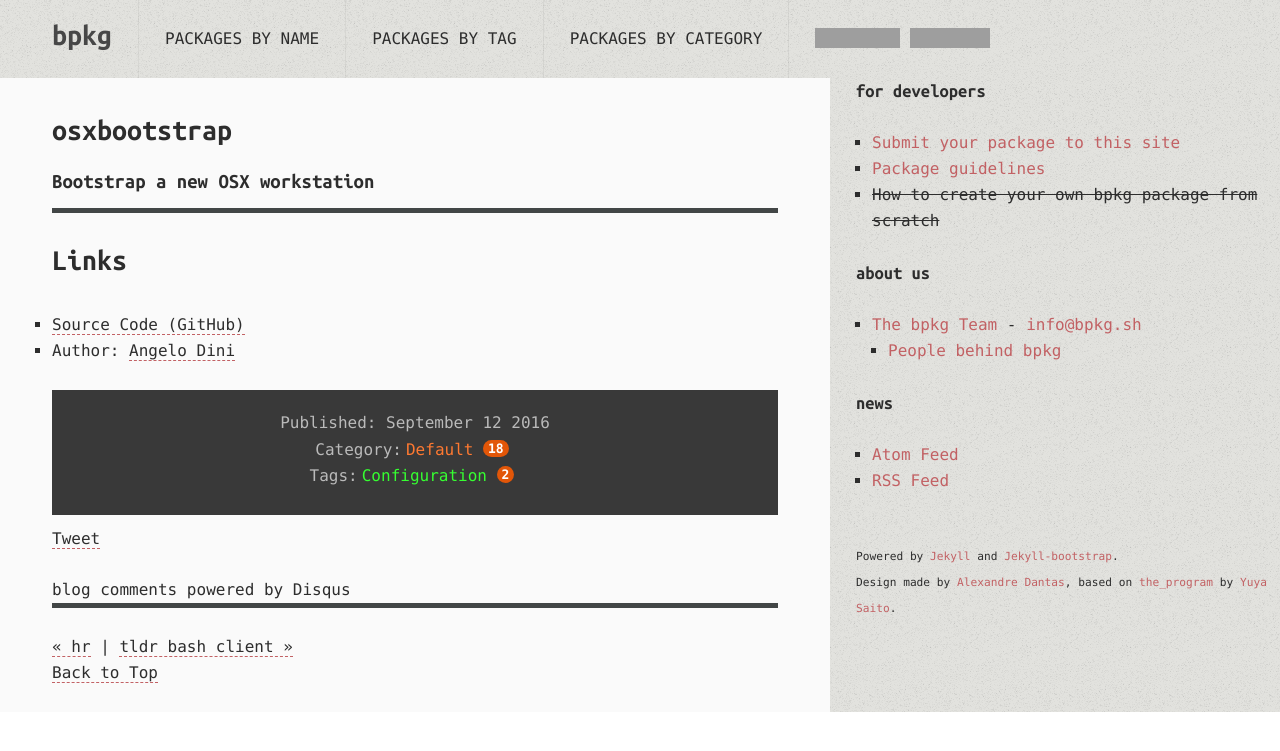
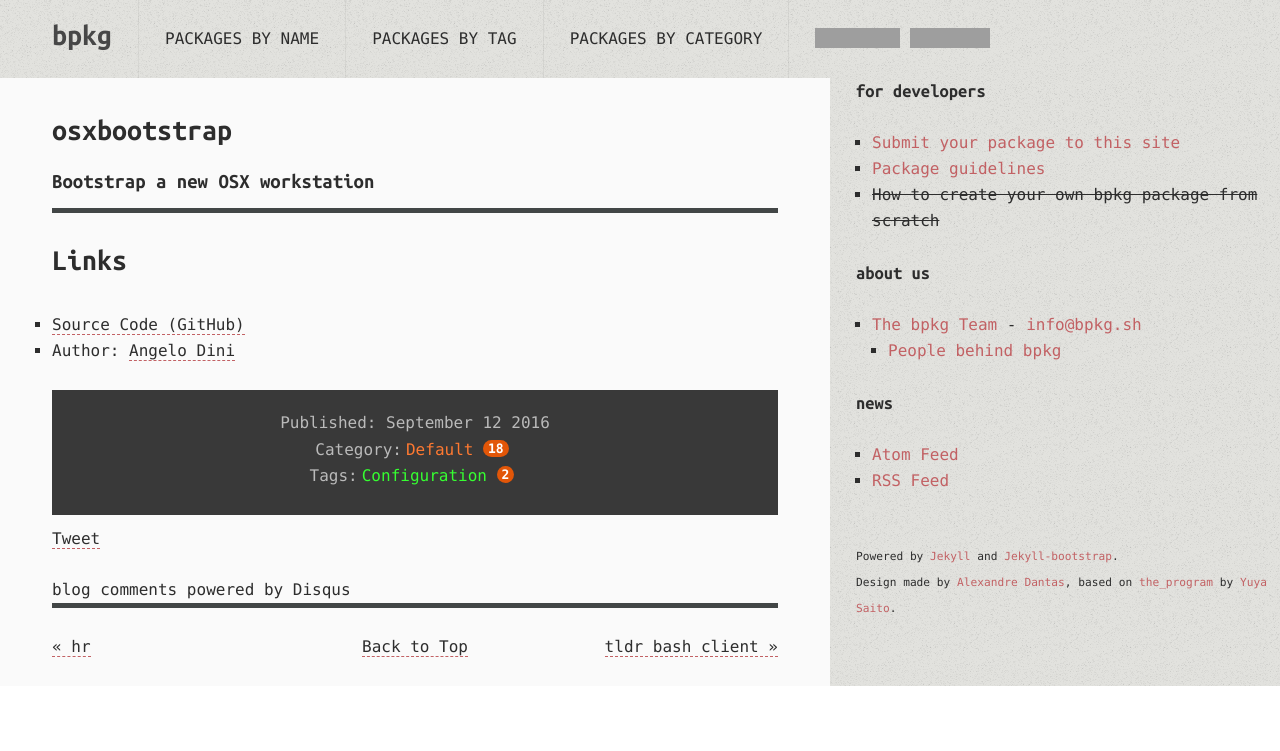
Before and after one commit to bpkg/bpkg.github.io, a Jekyll site: the page built from _posts/2016-09-12-osxbootstrap.md, in a window 1280 px wide. Shown: the top 751 px of the page. Built offline with Jekyll 4.4.1, drawn with Linux system fonts in a browser that asks for light colours; comment, search, counter and statistics services are not loaded; grey boxes are pictures that could not be loaded.

Commit message:
Update pagination layout on posts.

```diff
--- a/_includes/themes/the-program/post.html
+++ b/_includes/themes/the-program/post.html
@@ -55,20 +55,15 @@
         <div class="unit-inner unit-foot-inner">
           <nav class="pagination">
             <ul>
-              {% if page.previous %}
-              <li class="prev"><a class="internal" rel="prev"  href="{{ page.previous.url }}" title="View {{ page.previous.title }}">&laquo; {{ page.previous.title }}</a></li>
-              {% endif %}
-              {% if page.previous and page.next %}
-              <li class="pipe"> | </li>
-              {% endif %}
-              {% if page.next %}
-              <li class="next"><a class="internal" rel="next"  href="{{ page.next.url }}" title="View {{ page.next.title }}">{{ page.next.title }} &raquo;</a></li>
-              {% endif %}
+              <li class="prev">
+                {% if page.previous %}<a class="internal" rel="prev"  href="{{ page.previous.url }}" title="View {{ page.previous.title }}">&laquo; {{ page.previous.title }}</a>{% endif %}
+              </li>
+              <li class="gotop"><a href="#page">Back to Top</a></li>
+              <li class="next">
+                {% if page.next %}<a class="internal" rel="next"  href="{{ page.next.url }}" title="View {{ page.next.title }}">{{ page.next.title }} &raquo;</a>{% endif %}
+              </li>
             </ul>
           </nav>
-          <p class="gotop">
-            <a href="#page">Back to Top</a>
-          </p>
         </div>
       </footer>
 
--- a/assets/themes/the-program/css/style.css
+++ b/assets/themes/the-program/css/style.css
@@ -786,13 +786,19 @@ pre {
   position: relative;
 }
 .unit-article .unit-foot nav ul {
+  display: inline-flex;
   list-style: none;
+  width: 100%;
 }
 .unit-article .unit-foot nav ul li {
-  display: inline;
+  text-align: center;
+  width: 33.33333333%;
 }
-.unit-article .unit-foot .gotop {
-  margin-bottom: 0;
+.unit-article .unit-foot nav ul li.prev {
+  text-align: left;
+}
+.unit-article .unit-foot nav ul li.next {
+  text-align: right;
 }
 /* post & page */
 .layout-page .tag_box {
```
Also changed, not shown: assets/themes/the-program/css/style.less (+8 -2 lines).
